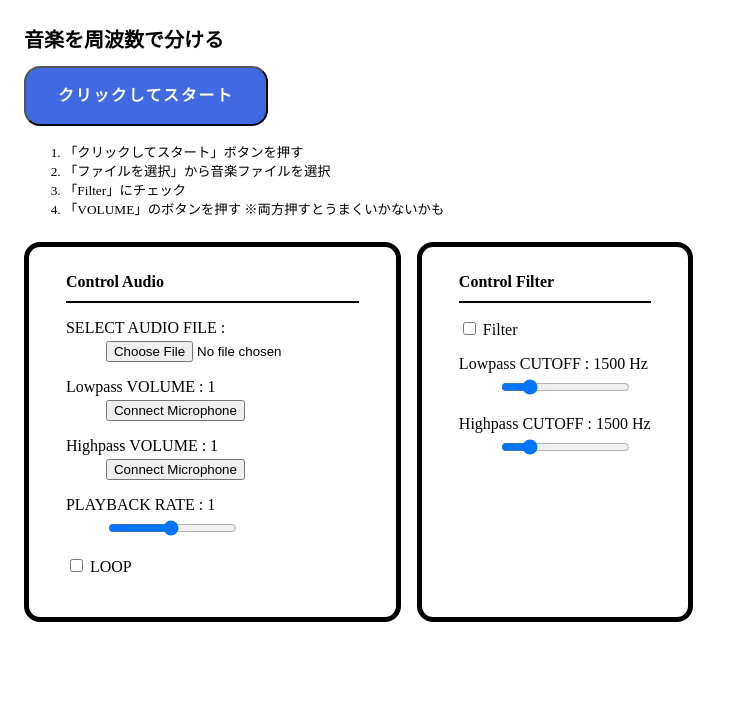
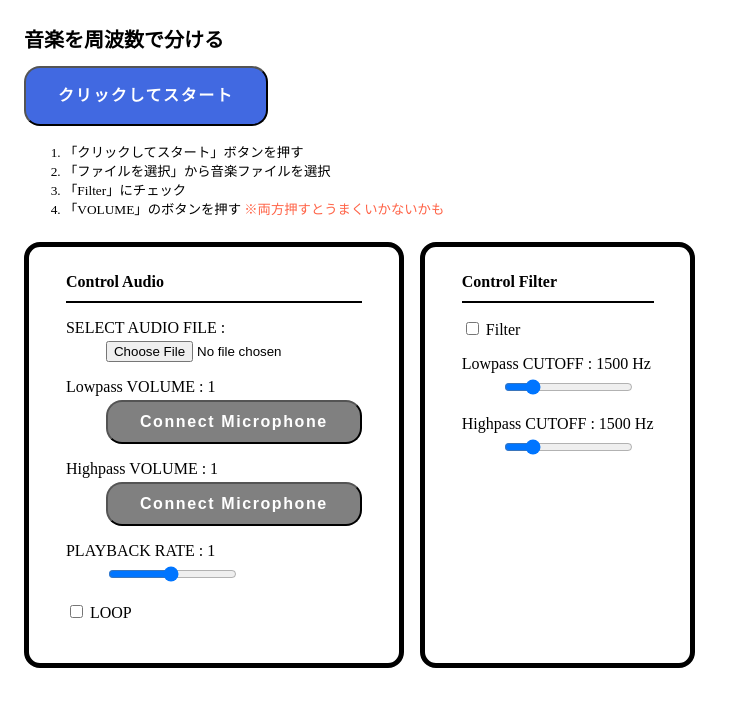
Before and after one commit to 06-ayako/pass-filter-sample, a plain HTML site: page index.html in a window 1280 px wide. Shown: the whole page, without its empty margins (0-734 px from the left). Drawn offline with Linux system fonts and the light colour scheme.

Commit message:
2nd commit

```diff
--- a/styles.css
+++ b/styles.css
@@ -9,6 +9,9 @@ h2{
     font-size: 16px;
     padding-bottom: 10px;
     border-bottom: 2px solid;
+}
+.red{
+    color: tomato;
 }
 
 dt{ margin-top: 16px;}
@@ -24,6 +27,23 @@ dd{ margin-top: 4px;}
     border-radius: 1rem;
     margin-right: 1rem;
     padding: 1% 3% 2%;
+}
+
+.button2{
+    font-size: 16px;
+    font-weight: bolder;
+  line-height: 1.5; /* 行の高さ */
+  position: relative;
+  display: inline-block;
+  padding: 0.5rem 2rem;
+  cursor: pointer; /* カーソルの種類 */
+  text-align: center;
+  vertical-align: middle;
+  letter-spacing: 0.1em; /* 文字間 */
+  border-radius: 1rem; /* 角丸 */
+
+  color: #fff;
+  background-color: gray;
 }
 
 #click-start {
```
